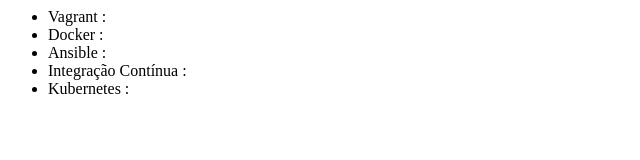
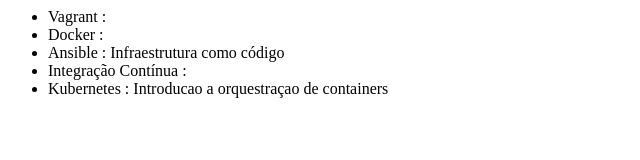
Before and after one commit to Marquedante/myTestRepository, a plain HTML site: page new-index.html in a window 1280 px wide. Shown: the whole page, without its empty margins (0-640 px from the left). Drawn offline with Linux system fonts and the light colour scheme.

Commit message:
new-index.html - kubernets

```diff
--- a/new-index.html
+++ b/new-index.html
@@ -2,15 +2,15 @@
 <html lang="en">
 <head>
 	<meta charset="UTF-8">
-	<title></title>
+	<title>Listas de Cursos de DevOps da Alura</title>
 </head>
 <body>
 	<ul>
 		<li>Vagrant :</li>
 		<li>Docker :</li>
-		<li>Ansible : </li>
+		<li>Ansible : Infraestrutura como código</li>
 		<li>Integração Contínua :</li>
-		<li>Kubernetes :</li>
+		<li>Kubernetes : Introducao a orquestraçao de containers</li>
 	</ul>
 </body>
 </html>
```
